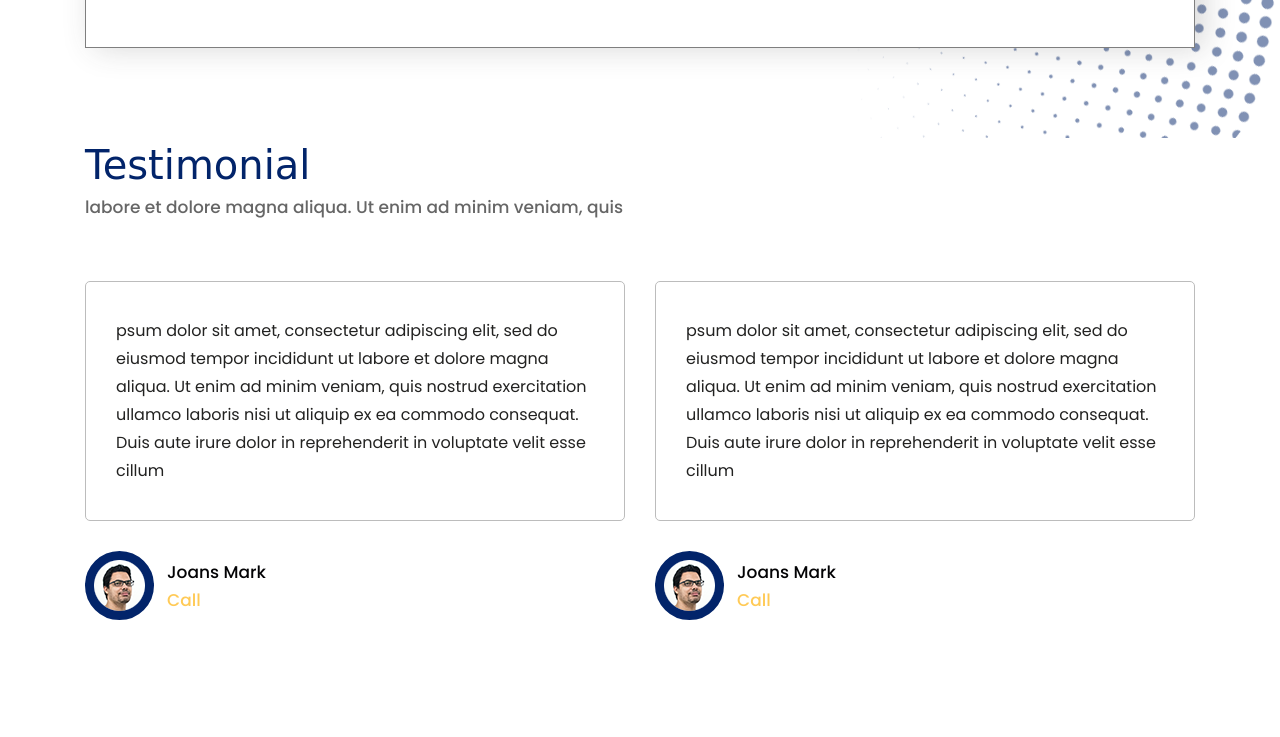
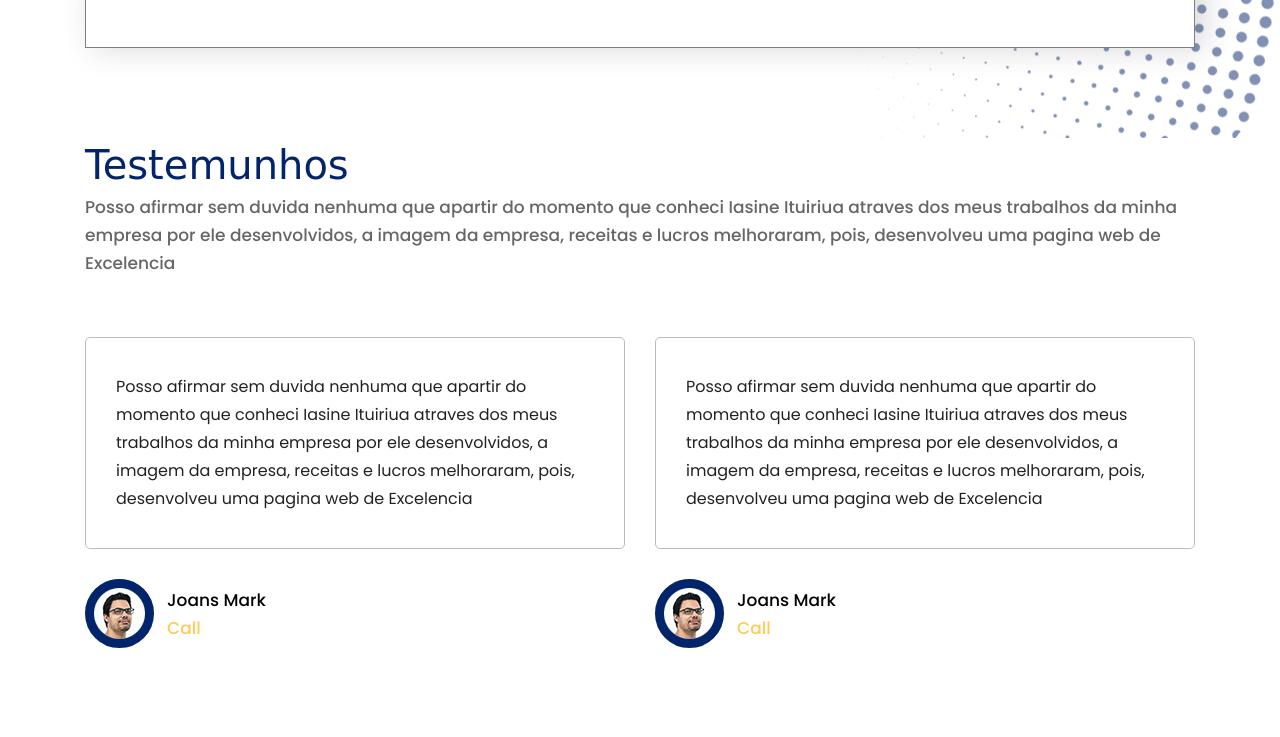
Before and after one commit to IassineItuiriua/Ituiriua1, a plain HTML site: page index.html in a window 1280 px wide. Shown: the part 2720-3457 px from the top of the page. Drawn offline with nearby package versions, Linux system fonts and the light colour scheme; a web font is replaced by a local one.

Commit message:
chore: lkjhgf

```diff
--- a/index.html
+++ b/index.html
@@ -233,8 +233,8 @@
                </div>
                <div class="col-md-6 offset-md-1">
                   <div class="titlepage">
-                     <h2>We Are A Dynamic Team Of Seo Agency</h2>
-                     <p>Lorem ipsum dolor sit amet, consectetur adipiscing elit, sed do eiusmod enim tempor incididunt ut labore et dolore magna aliqua. Ut enim ad minim veniam, quis nostrud exercitation.</p>
+                     <h2>Dinamismo e Excelencia</h2>
+                     <p>Gosto de trabalhar sob pressao facto que me torna dinamico no desenvolvimento de Paginas web e aplicativo dos meus clientes.</p>
                      <h3>PROJECTS COMPLETED</h3>
                      <strong>1165 <span class="yellow">+</span></strong>
                      <a class="read_more" href="#"> Read More</a>
@@ -323,15 +323,15 @@
             <div class="row">
                <div class="col-md-12">
                   <div class="titlepage">
-                     <h2>Testimonial</h2>
-                     <p>labore et dolore magna aliqua. Ut enim ad minim veniam, quis </p>
+                     <h2>Testemunhos</h2>
+                     <p>Posso afirmar sem duvida nenhuma que apartir do momento que conheci Iasine Ituiriua atraves dos meus trabalhos da minha empresa por ele desenvolvidos, a imagem da empresa, receitas e lucros melhoraram, pois, desenvolveu uma pagina web de Excelencia  </p>
                   </div>
                </div>
             </div>
             <div class="row">
                <div class="col-md-6 ">
                   <div class="test_box margin_bottom">
-                     <p>psum dolor sit amet, consectetur adipiscing elit, sed do eiusmod tempor incididunt ut labore et dolore magna aliqua. Ut enim ad minim veniam, quis nostrud exercitation ullamco laboris nisi ut aliquip ex ea commodo consequat. Duis aute irure dolor in reprehenderit in voluptate velit esse cillum </p>
+                     <p>Posso afirmar sem duvida nenhuma que apartir do momento que conheci Iasine Ituiriua atraves dos meus trabalhos da minha empresa por ele desenvolvidos, a imagem da empresa, receitas e lucros melhoraram, pois, desenvolveu uma pagina web de Excelencia </p>
                      <div class="test_icon">
                         <i><img src="images/cos.png" alt="#"/></i>
                         <h4>Joans Mark <br> <span class="yellow">Call</span></h4>
@@ -340,7 +340,7 @@
                </div>
                <div class="col-md-6">
                   <div class="test_box">
-                     <p>psum dolor sit amet, consectetur adipiscing elit, sed do eiusmod tempor incididunt ut labore et dolore magna aliqua. Ut enim ad minim veniam, quis nostrud exercitation ullamco laboris nisi ut aliquip ex ea commodo consequat. Duis aute irure dolor in reprehenderit in voluptate velit esse cillum </p>
+                     <p>Posso afirmar sem duvida nenhuma que apartir do momento que conheci Iasine Ituiriua atraves dos meus trabalhos da minha empresa por ele desenvolvidos, a imagem da empresa, receitas e lucros melhoraram, pois, desenvolveu uma pagina web de Excelencia  </p>
                      <div class="test_icon">
                         <i><img src="images/cos.png" alt="#"/></i>
                         <h4>Joans Mark <br> <span class="yellow">Call</span></h4>
```
